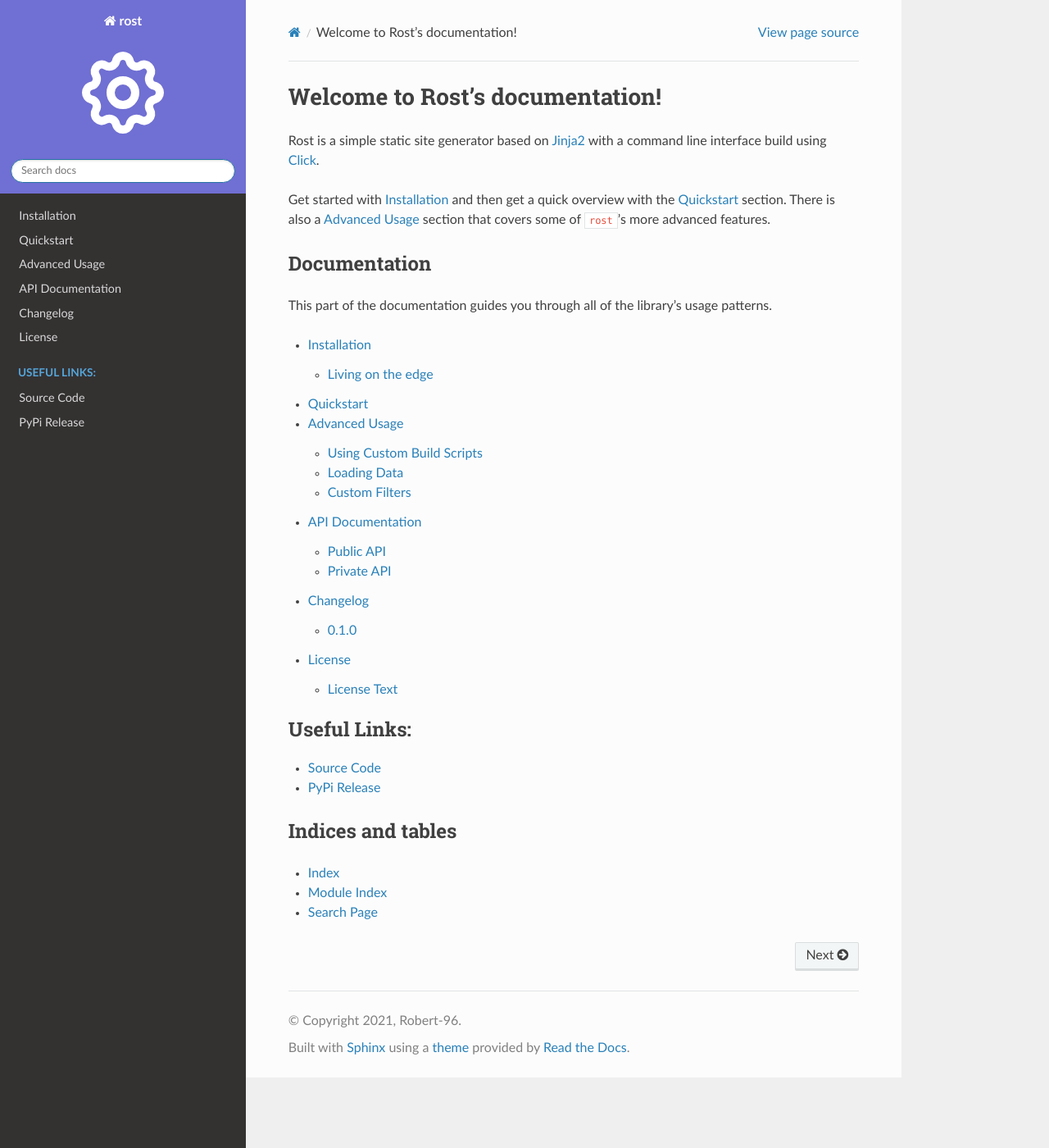
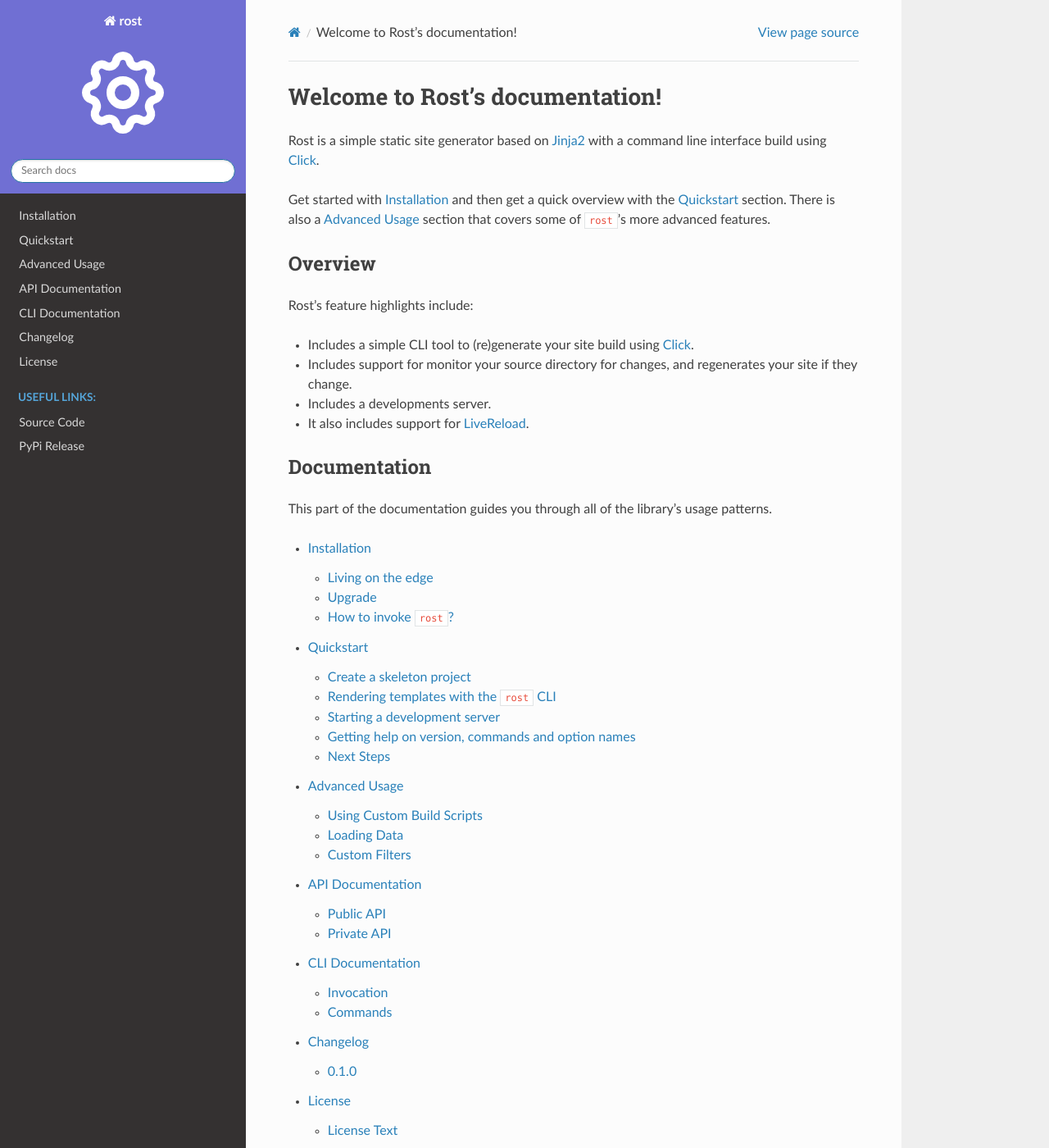
Before and after one commit to Robert-96/rost, a Sphinx documentation site: the page built from docs/source/index.rst, in a window 1280 px wide and 1400 px high. Shown: the whole window at 82% size. Built offline with Sphinx 7.4.7 and the Read the Docs theme 2.0.0, drawn with Linux system fonts in a browser that asks for light colours.

Commit message:
Update documentation

```diff
--- /dev/null
+++ b/docs/source/cli.rst
@@ -0,0 +1,30 @@
+=================
+CLI Documentation
+=================
+
+If you are looking for information on a specific command, option, or argument,
+this part of the documentation covers in more details the command line
+interface of Rost.
+
+
+Invocation
+==========
+
+.. code-block:: console
+
+    $ rost [...]
+
+
+You can also invoke the command through the Python interpreter from the command line:
+
+.. code-block:: console
+
+    $ python3 -m rost [...]
+
+
+Commands
+========
+
+.. click:: rost.cli:cli
+   :prog: rost
+   :nested: full
--- a/docs/source/conf.py
+++ b/docs/source/conf.py
@@ -36,6 +36,7 @@
     'sphinx.ext.autodoc',
     'sphinx.ext.napoleon',
     'sphinx_rtd_theme',
+    'sphinx_click',
     'recommonmark'
 ]
 
--- a/docs/source/index.rst
+++ b/docs/source/index.rst
@@ -10,8 +10,15 @@
 some of ``rost``’s more advanced features.
 
 
-.. _Jinja2: https://jinja.palletsprojects.com/en/2.11.x/
-.. _Click: https://click.palletsprojects.com/en/7.x/
+Overview
+========
+
+Rost’s feature highlights include:
+
+* Includes a simple CLI tool to (re)generate your site build using Click_.
+* Includes support for monitor your source directory for changes, and regenerates your site if they change.
+* Includes a developments server.
+* It also includes support for LiveReload_.
 
 
 Documentation
@@ -27,6 +34,7 @@
    quickstart
    advanced
    api
+   cli
    changelog
    license
 
@@ -44,3 +52,8 @@
 * :ref:`genindex`
 * :ref:`modindex`
 * :ref:`search`
+
+
+.. _Jinja2: https://jinja.palletsprojects.com/en/2.11.x/
+.. _Click: https://click.palletsprojects.com/en/7.x/
+.. _LiveReload: https://livereload.readthedocs.io/en/latest/
--- a/docs/source/installation.rst
+++ b/docs/source/installation.rst
@@ -9,11 +9,13 @@
     $ python3 -m pip install rost
 
 
-To check that ``rost`` was correctly installed run:
+To check that ``rost`` was correctly installed run the ``rost`` command with
+the ``--version`` flag:
 
 .. code-block:: console
 
     $ rost --version
+    $ python3 -m rost --version  # or invoke the command through the Python interpreter
 
 
 Living on the edge
@@ -25,3 +27,59 @@
 .. code-block:: console
 
     $ python3 -m pip install -U git+https://github.com/Robert-96/rost.git
+
+
+Upgrade
+=======
+
+If you installed a stable release via pip and wish to upgrade to the latest stable
+release, you can do so by adding ``--upgrade``:
+
+.. code-block::
+
+    $ python3 -m pip instal --upgrade rost
+
+
+If you installed Rost via the *“living on the edge“* method, simply perform the same
+step to install the most recent version.
+
+
+How to invoke ``rost``?
+=======================
+
+Getting help on version, commands and option names
+--------------------------------------------------
+
+.. code-block:: console
+
+    $ rost --version
+    $ rost --help
+    $ rost build --help
+    $ rost watch --help
+
+
+For more details check out the :doc:`cli` section.
+
+
+Other ways of calling ``rost``
+------------------------------
+
+Calling ``rost`` through through the Python interpreter (``python -m rost``):
+
+.. code-block:: console
+
+    $ python -m rost [...]
+    $ python -m rost build
+
+
+You can also invoke ``rost`` from Python code directly:
+
+.. code-block:: python
+
+    from rost import build, watch
+
+
+    build()
+
+
+For more details check out the :doc:`advanced` section, or the :doc:`api` section.
--- a/docs/source/quickstart.rst
+++ b/docs/source/quickstart.rst
@@ -1,13 +1,48 @@
 ==========
 Quickstart
 ==========
+
+Eager to get started? This page gives a good introduction to Rost. It assumes
+you already have Rost installed. If you do not, head over to the
+:doc:`installation` section.
+
+
+Create a skeleton project
+=========================
+
+#. To get start with Rost first, choose a name for your project, create an
+   appropriately-named directory, and switch to that directory:
+
+   .. code-block:: console
+
+      $ mkdir project-name
+      $ cd project-name
+
+#. Create an ``templates`` directory for you templates, and add a
+   ``index.html`` inside:
+
+   .. code-block:: console
+
+      $ mkdir templates
+      $ echo "<h1>Rost Example</h1>" >> templates/index.html
+
+#. To build your project use the ``build`` command:
+
+   .. code-block:: console
+
+      $ rost build
+      $ open dist/index.html
+
+
+Rendering templates with the ``rost`` CLI
+=========================================
 
 If you’re just looking to render simple data-less templates, you can get up
 and running with the command line:
 
 .. code-block:: console
 
-    $ rost build
+   $ rost build
 
 
 This will recursively search ``./templates`` for templates (any file whose name
@@ -18,7 +53,7 @@
 
 .. code-block:: console
 
-    $ rost watch
+   $ rost watch
 
 
 The ``build`` and ``watch`` each take these common options:
@@ -26,14 +61,51 @@
 * ``--searchpath``: Sets the directory to look in for templates.
 * ``--outputpath``: Sets the directory to place rendered files in.
 * ``--staticpath`` (is accepted multiple times): The directory (or directories)
-  within searchpath where static files (such  as CSS and JavaScript) are
+  within searchpath where static files (such as CSS and JavaScript) are
   stored.
+
+
+Starting a development server
+=============================
+
+To start a web server, monitor your source directory for changes and recompile
+files if they change, use ``watch``:
+
+.. code-block:: console
+
+   $ rost watch
+
+
+Preview your site by navigating to http://localhost:8080/ in your browser.
+
+By default the ``watch`` command starts an web server bind to ``localhost`` on
+port ``8080`` you can use the ``--bind`` and ``--port`` options to set a
+different bind or port.
+
+To start a live reload server use the ``--livereload`` option with ``watch``
+command:
+
+.. code-block:: console
+
+   $ rost watch --livereload
+
+
+Getting help on version, commands and option names
+==================================================
 
 Getting help on version, available commands, arguments or option names:
 
 .. code-block:: console
 
-    $ rost --version
-    $ rost --help
-    $ rost build --help
-    $ rost watch --help
+   $ rost --version
+   $ rost --help
+   $ rost build --help
+   $ rost watch --help
+
+
+Next Steps
+==========
+
+If the CLI does not satisfy your needs, more advanced configuration can be done
+with custom python build scripts using the Rost API. See :doc:`advanced`
+section or :doc:`api` section for more details.
--- a/requirements-dev.txt
+++ b/requirements-dev.txt
@@ -7,5 +7,6 @@
 doc8
 sphinx
 sphinx-rtd-theme
+sphinx-click
 recommonmark
 requests
```
